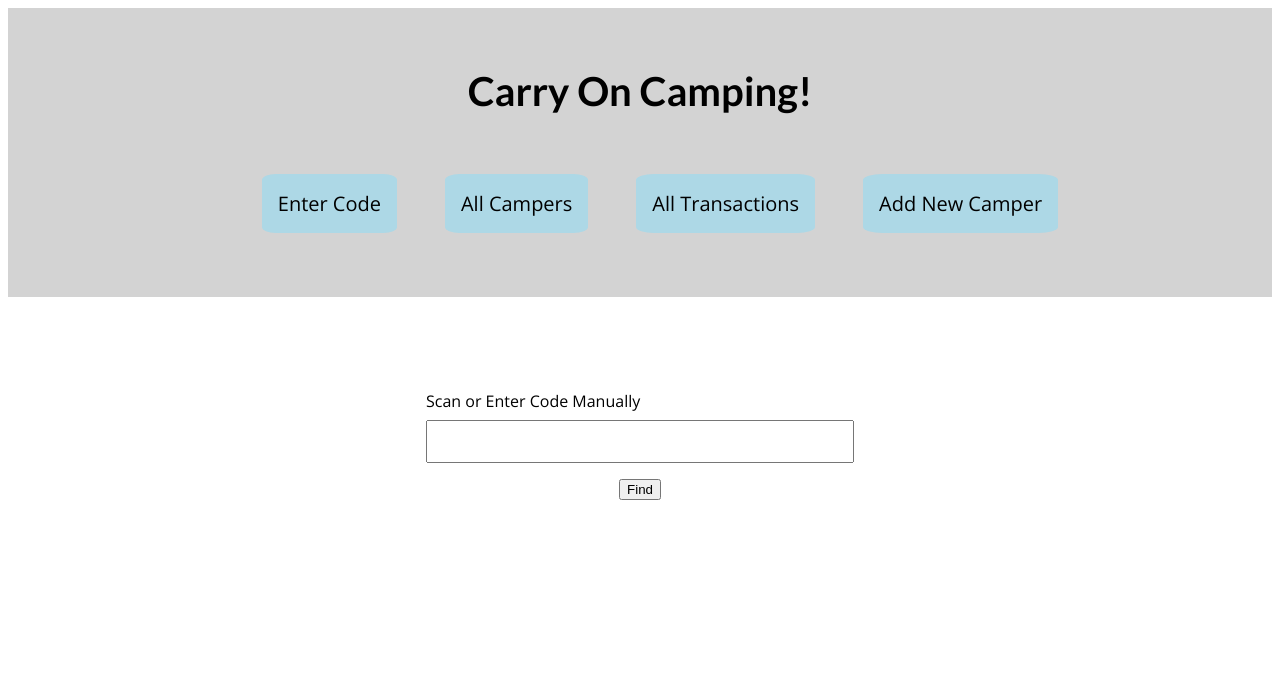
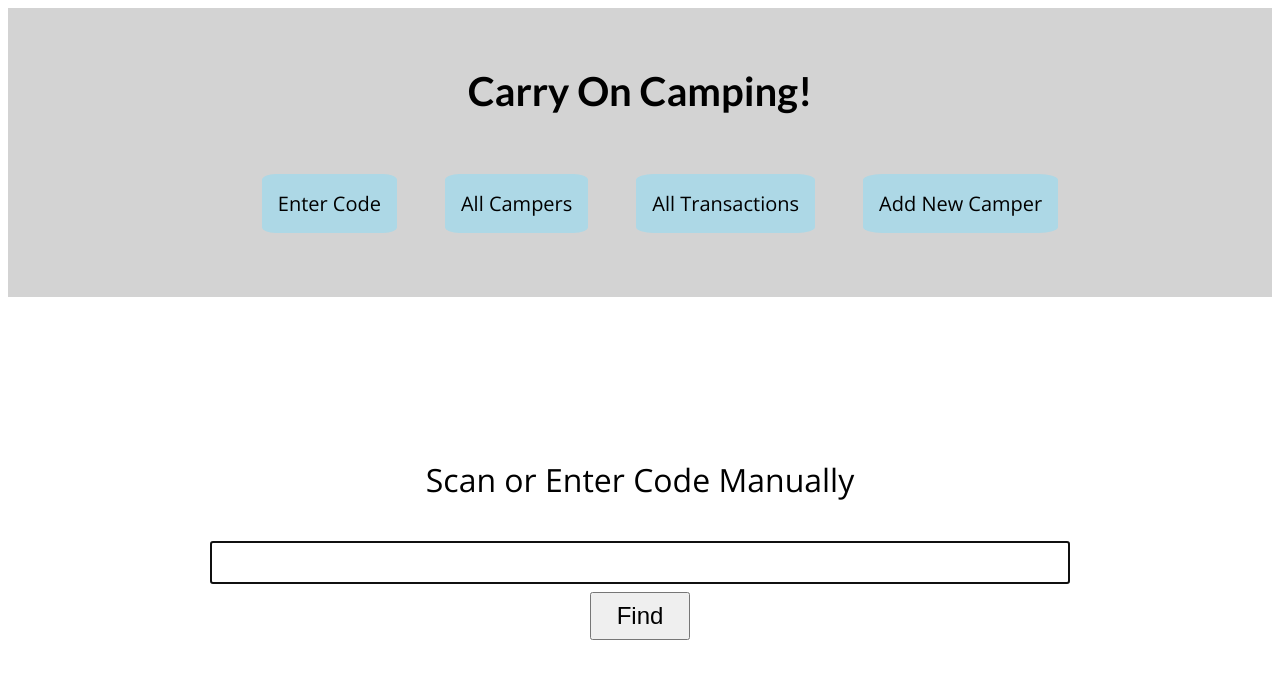
Before and after one commit to RadheyaM/next-camp-bank, a Next.js app: page / in a window 1280 px wide. Shown: the top 678 px of the page. Built offline with nearby package versions, Linux system fonts and the light colour scheme.

Commit message:
Add some basic styling to enter code form

```diff
--- a/src/components/forms/ScanCamperCode.js
+++ b/src/components/forms/ScanCamperCode.js
@@ -19,10 +19,10 @@ const ScanCamperCode = () => {
       <form onSubmit={submitHandler} className={styles.enterCodeForm}>
         <div className={styles.inputWrapper}>
           <label htmlFor='code-input'>Scan or Enter Code Manually</label>
-          <input id='code-input' className={styles.codeInput} type="text" onChange={codeInputHandler}/>
+          <input autoFocus={true} id='code-input' className={styles.codeInput} type="text" onChange={codeInputHandler}/>
         </div>
-        <div className={styles.inputWrapper}>
-          <button type="submit">Find</button>
+        <div>
+          <button className={styles.submitBtn} type="submit">Find</button>
         </div>
       </form>
     </Card>
--- a/src/components/forms/ScanCamperCode.module.css
+++ b/src/components/forms/ScanCamperCode.module.css
@@ -1,5 +1,6 @@
 .enterCodeForm {
-  height: 200px;
+  height: 400px;
+  width: 75%;
   display: flex;
   flex-direction: column;
   align-items: center;
@@ -12,6 +13,13 @@
   width: fit-content;
   padding: 0.5rem;
   gap: 0.5rem;
+  width: 100%;
+}
+
+.inputWrapper label {
+  font-size: 2rem;
+  text-align: center;
+  padding-bottom: 2rem;
 }
 
 .labelWrapper {
@@ -24,6 +32,13 @@
 
 .codeInput {
   font-size: 2rem;
+  text-align: center;
+}
+
+.submitBtn {
+  font-size: 1.5rem;
+  padding: 0.5rem;
+  width: 100px;
 }
 
 /* errorP {
--- a/src/styles/globals.css
+++ b/src/styles/globals.css
@@ -2,6 +2,10 @@
 
 * {
   box-sizing: border-box;
+}
+
+html {
+  height: 100vh;
 }
 
 body {
```
